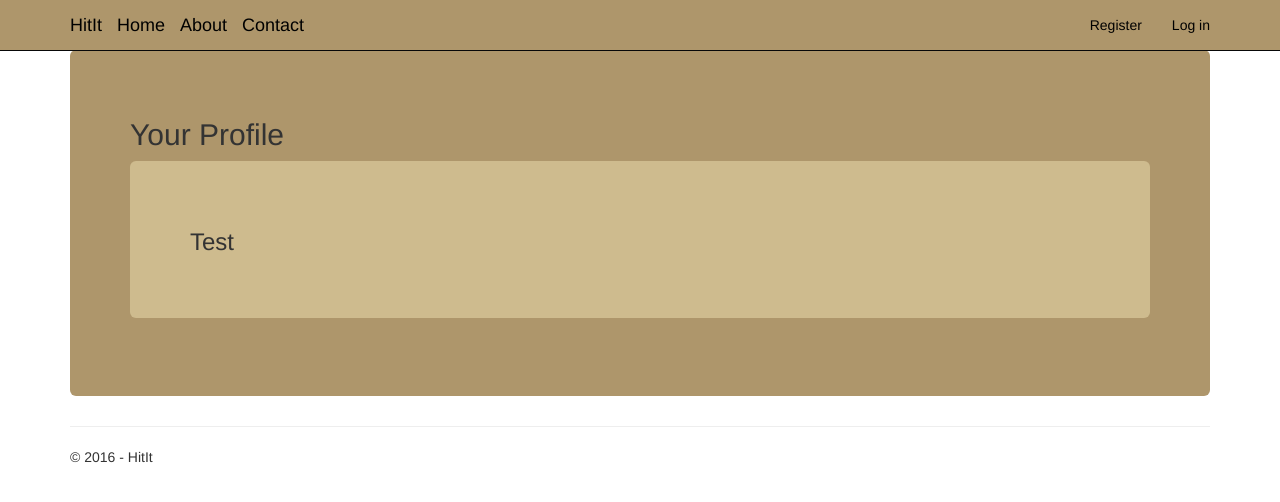
After one commit to MaximilianAlmo/HitIt, an ASP.NET MVC app: template HitIt Projekt/HitIt/HitIt/Views/Home/Profile.cshtml in a window 1280 px wide. The commit adds this page. Shown: the top 502 px of the page. Run offline with ASP.NET Core 8 and stand-ins for ASP.NET MVC 5, Linux system fonts and the light colour scheme; the template is opened without the code that fills it, so the values that code supplies are empty; the project's own start-up code is not run, and a stand-in starts its controllers and pages; some libraries are stand-ins or nearby versions.

Commit message:
Skapat en profil sida

```diff
--- /dev/null
+++ b/HitIt Projekt/HitIt/HitIt/Views/Home/Profile.cshtml
@@ -0,0 +1,14 @@
+@using Microsoft.AspNet.Identity
+@{
+    ViewBag.Title = "Your Profile";
+}
+<div class="jumbotron" style="background-color:#ae966b">
+    <h2 style="text-align:left">@ViewBag.Title</h2>
+
+    <div class="jumbotron" style="background-color:#CEBB8E">
+        <h3>Test</h3>
+        <p style="font-family:'Lucida Sans', 'Lucida Sans Regular', 'Lucida Grande', 'Lucida Sans Unicode', Geneva, Verdana, sans-serif; font-size:medium">
+
+        </p>
+    </div>
+    </div>
--- a/HitIt Projekt/HitIt/HitIt/Views/Shared/_Layout.cshtml
+++ b/HitIt Projekt/HitIt/HitIt/Views/Shared/_Layout.cshtml
@@ -24,6 +24,10 @@
                     <li>@Html.ActionLink("Home", "Index", "Home", null, new { @class ="navbar-brand"})</li>
                     <li>@Html.ActionLink("About", "About", "Home", null, new { @class ="navbar-brand"})</li>
                     <li>@Html.ActionLink("Contact", "Contact", "Home", null, new { @class ="navbar-brand"})</li>
+                    @if (Request.IsAuthenticated)
+                    {
+                        <li>@Html.ActionLink("Profile", "Profile", "Home", null, new { @class ="navbar-brand"})</li>
+                    }
                 </ul>
                 @Html.Partial("_LoginPartial")
             </div>
```
Also changed, not shown: HitIt Projekt/HitIt/HitIt/Controllers/HomeController.cs (+7 -0 lines), HitIt Projekt/HitIt/HitIt/HitIt.csproj, 2 other files.
